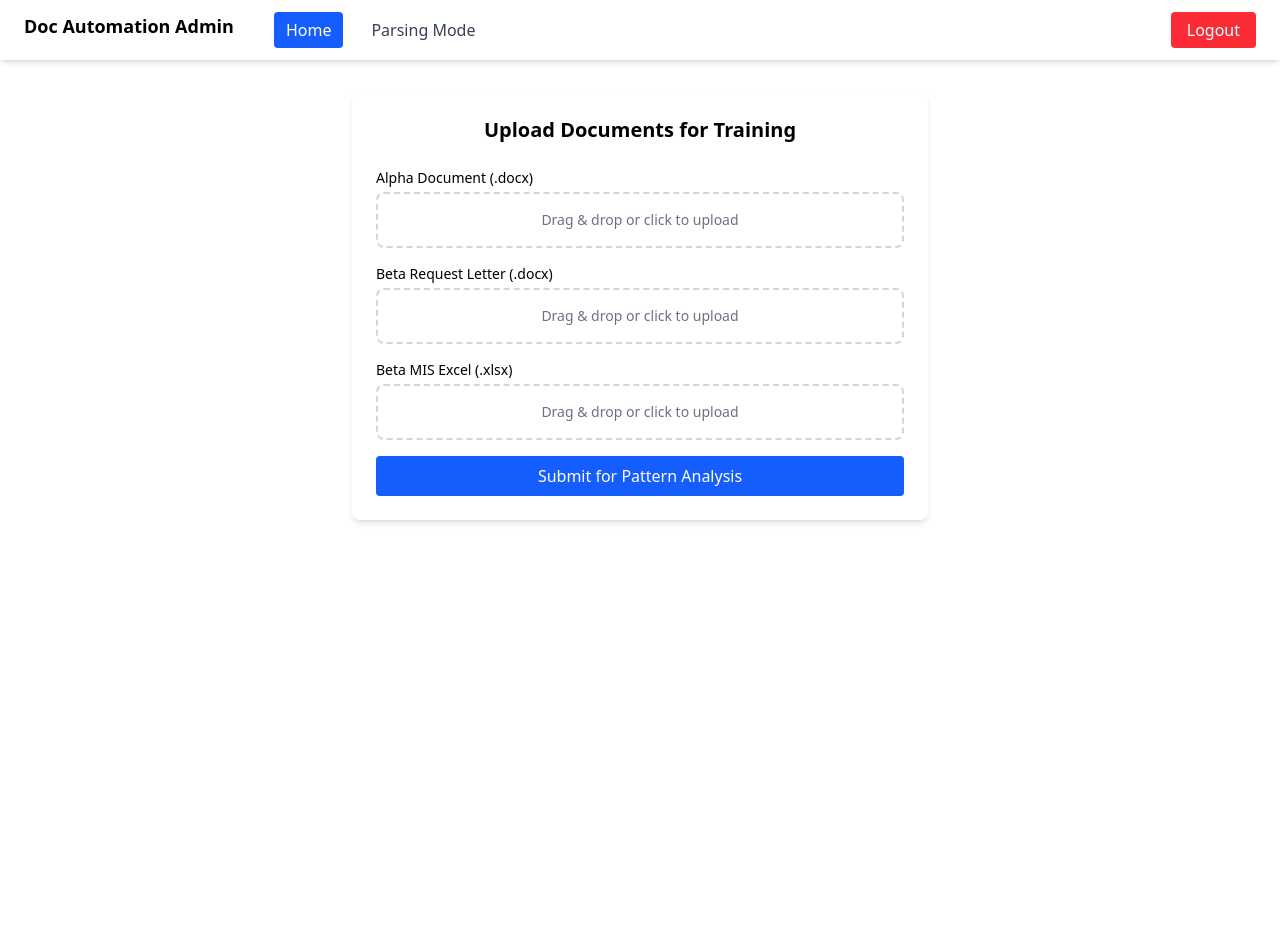
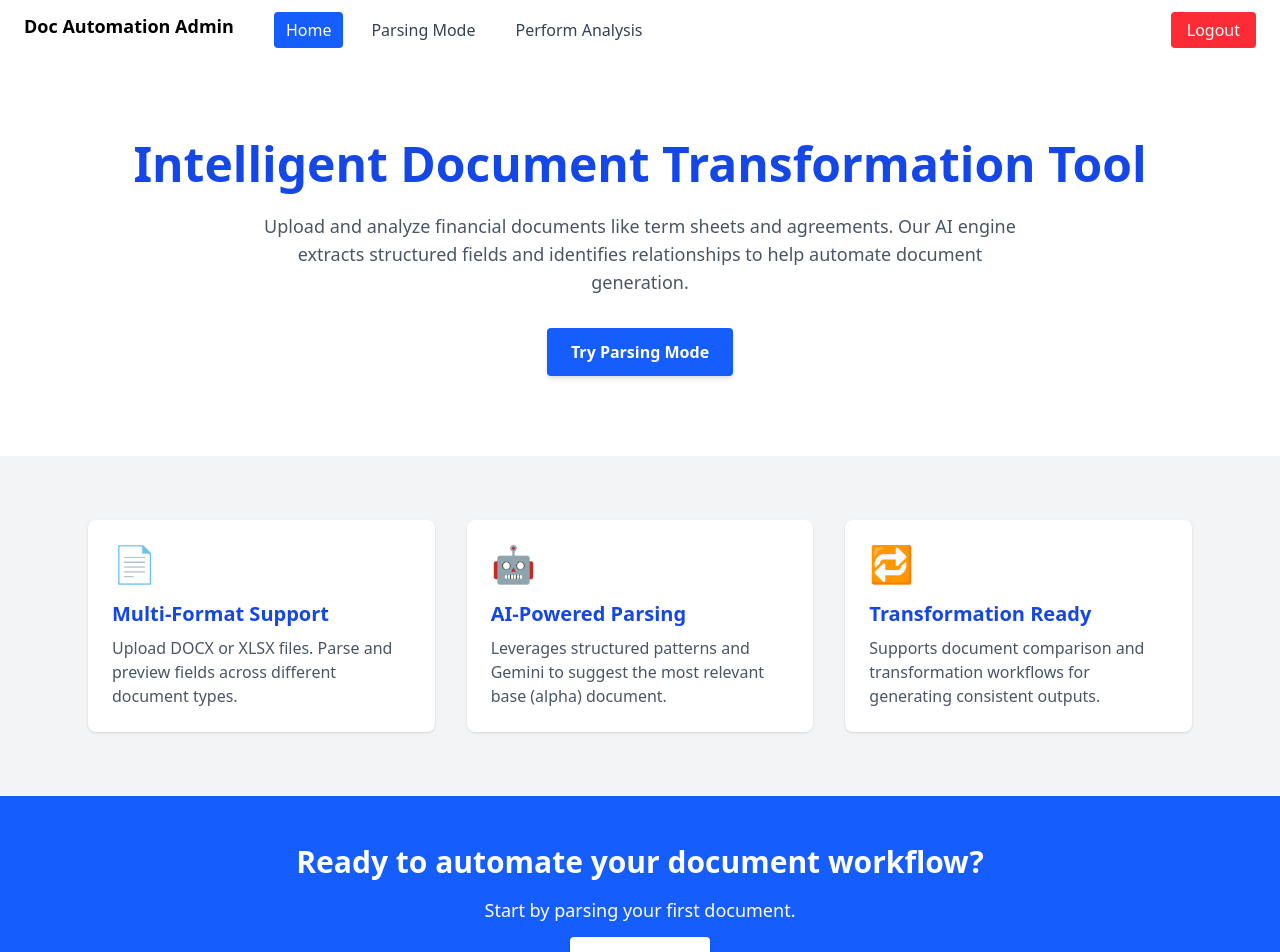
Before and after one commit to arryaanjain-zicuro/DOC-GEN-FAFO, a React (Vite) app in the folder frontend/: page / in a window 1280 px wide. Shown: the top 952 px of the page. Before the commit the page ends 800 px from the top, so only its background shows below. Built offline with nearby package versions, Linux system fonts and the light colour scheme; sample sign-in values are in the browser's storage.

Commit message:
(frontend) Adding basic home page and fixing routing

```diff
--- a/frontend/src/App.tsx
+++ b/frontend/src/App.tsx
@@ -5,6 +5,7 @@ import AdminPanel from "./pages/AdminPanel";
 import Login from "./pages/Login";
 import ParsingMode from "./pages/ParsingMode";
 import Navbar from "./components/Navbar";
+import Home from "./pages/Home";
 
 const ProtectedRoute = ({ children }: { children: JSX.Element }) => {
   const isLoggedIn = localStorage.getItem("loggedIn") === "true";
@@ -21,8 +22,9 @@ const AppLayout: React.FC = () => {
       {!isLoginPage && <Navbar />}
       <Routes>
         <Route path="/login" element={<Login />} />
-        <Route path="/" element={<ProtectedRoute><AdminPanel /></ProtectedRoute>} />
+        <Route path="/" element={<ProtectedRoute><Home /></ProtectedRoute>} />
         <Route path="/parsing-mode" element={<ProtectedRoute><ParsingMode /></ProtectedRoute>} />
+        <Route path="/pattern-analysis" element={<ProtectedRoute><AdminPanel /></ProtectedRoute>} />
       </Routes>
     </>
   );
--- a/frontend/src/components/Navbar.tsx
+++ b/frontend/src/components/Navbar.tsx
@@ -37,6 +37,17 @@ const Navbar: React.FC = () => {
         >
           Parsing Mode
         </button>
+
+        <button
+          onClick={() => navigate("/pattern-analysisgit")}
+          className={`px-3 py-1.5 rounded ${
+            isActive("/pattern-analysisgit")
+              ? "bg-blue-600 text-white"
+              : "text-gray-700 hover:bg-gray-100"
+          }`}
+        >
+          Perform Analysis
+        </button>
       </div>
 
       <button
--- /dev/null
+++ b/frontend/src/pages/Home.tsx
@@ -0,0 +1,75 @@
+import React from "react";
+import { Link } from "react-router-dom";
+
+export default function Home() {
+  return (
+    <div className="min-h-screen bg-gray-50 text-gray-800">
+      {/* Hero Section */}
+      <div className="bg-white py-20 px-6 md:px-12 text-center">
+        <h1 className="text-4xl md:text-5xl font-bold mb-6 text-blue-700">
+          Intelligent Document Transformation Tool
+        </h1>
+        <p className="max-w-3xl mx-auto text-lg text-gray-600">
+          Upload and analyze financial documents like term sheets and agreements.
+          Our AI engine extracts structured fields and identifies relationships to help automate document generation.
+        </p>
+        <div className="mt-8">
+          <Link
+            to="/parsing-mode"
+            className="inline-block bg-blue-600 hover:bg-blue-700 text-white font-semibold py-3 px-6 rounded shadow-md transition"
+          >
+            Try Parsing Mode
+          </Link>
+        </div>
+      </div>
+
+      {/* Features Section */}
+      <div className="py-16 bg-gray-100">
+        <div className="max-w-6xl mx-auto px-6 grid md:grid-cols-3 gap-8">
+          {[
+            {
+              title: "Multi-Format Support",
+              desc: "Upload DOCX or XLSX files. Parse and preview fields across different document types.",
+              icon: "📄",
+            },
+            {
+              title: "AI-Powered Parsing",
+              desc: "Leverages structured patterns and Gemini to suggest the most relevant base (alpha) document.",
+              icon: "🤖",
+            },
+            {
+              title: "Transformation Ready",
+              desc: "Supports document comparison and transformation workflows for generating consistent outputs.",
+              icon: "🔁",
+            },
+          ].map(({ title, desc, icon }) => (
+            <div
+              key={title}
+              className="bg-white p-6 rounded-lg shadow hover:shadow-lg transition"
+            >
+              <div className="text-4xl mb-4">{icon}</div>
+              <h3 className="text-xl font-semibold text-blue-700 mb-2">
+                {title}
+              </h3>
+              <p className="text-gray-600">{desc}</p>
+            </div>
+          ))}
+        </div>
+      </div>
+
+      {/* Call To Action */}
+      <div className="bg-blue-600 text-white py-12 text-center px-6">
+        <h2 className="text-2xl md:text-3xl font-semibold mb-4">
+          Ready to automate your document workflow?
+        </h2>
+        <p className="mb-6 text-lg">Start by parsing your first document.</p>
+        <Link
+          to="/parsing-mode"
+          className="bg-white text-blue-600 font-semibold py-3 px-6 rounded shadow hover:bg-gray-100 transition"
+        >
+          Get Started
+        </Link>
+      </div>
+    </div>
+  );
+}
```
